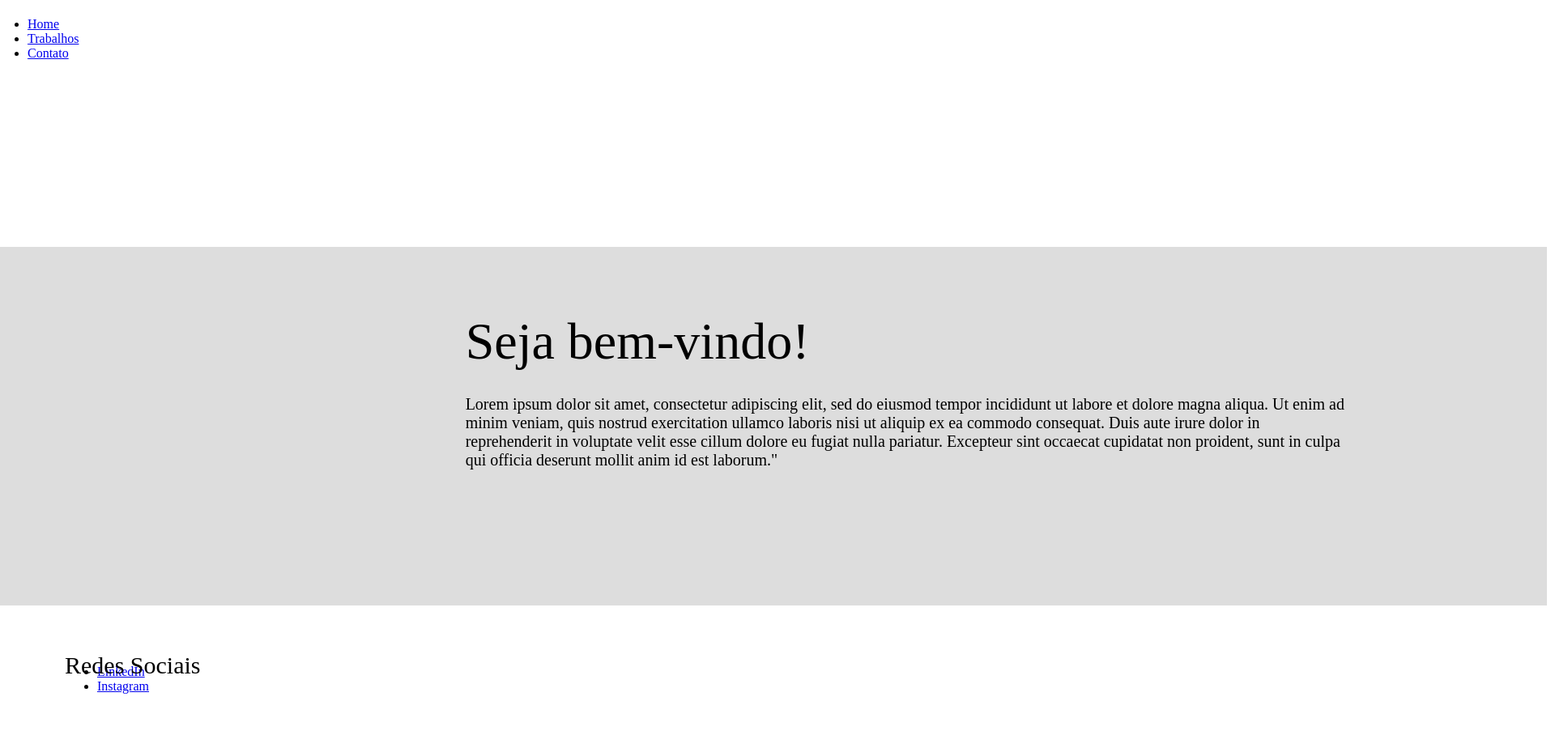
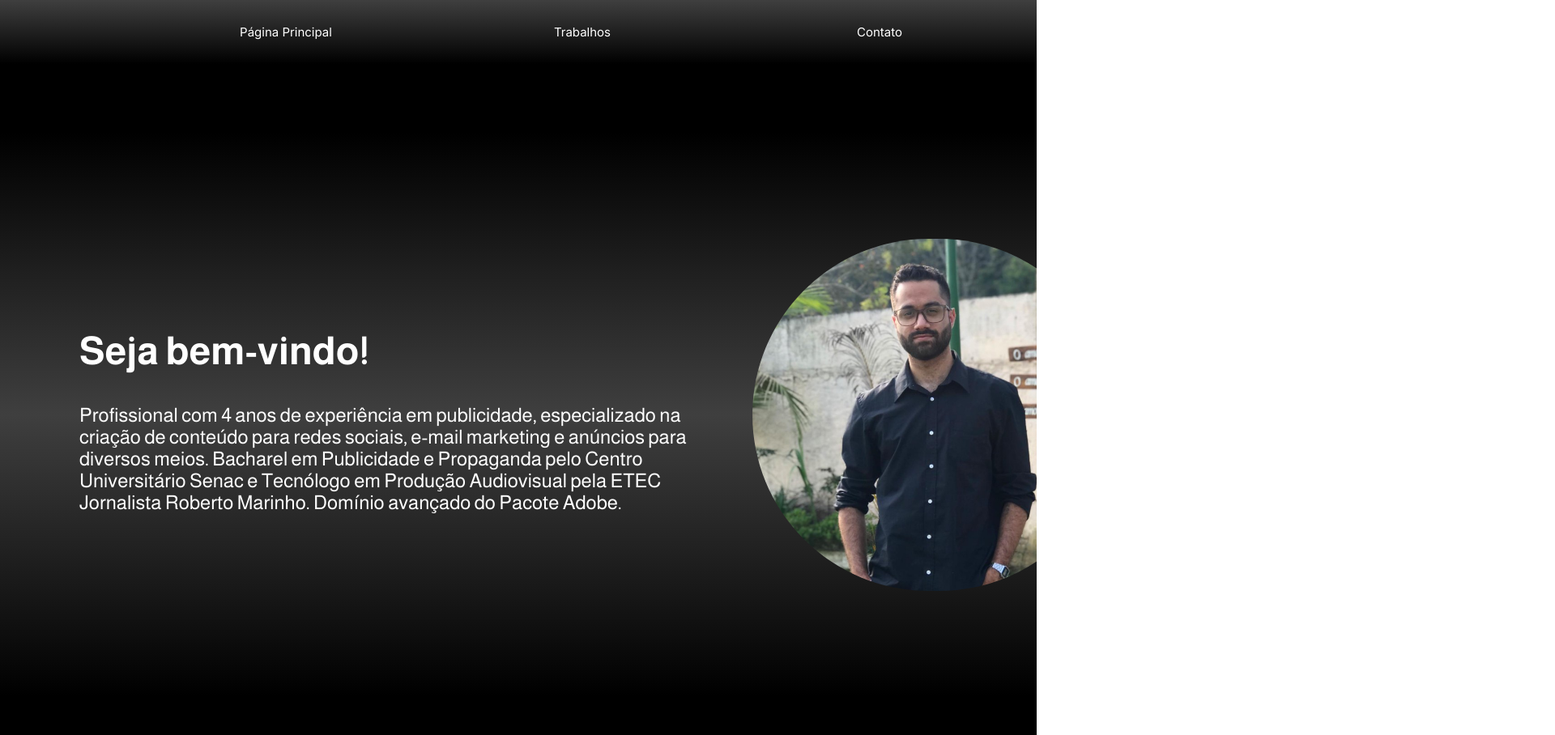
Before and after one commit to rodrigoviana96/ProjetoFinal-Coderhouse, a plain HTML site: page index.html in a window 1280 px wide. Shown: the top 908 px of the page at 81% size, 1920 px wide, since content can reach past the window. Drawn offline with Linux system fonts and the light colour scheme; files whose address does not match are found by name.

Commit message:
atualizações
Atualizações

```diff
--- /dev/null
+++ b/global.css
@@ -0,0 +1,4 @@
+body {
+    margin: 0;
+    line-height: normal;
+    }
--- a/index.html
+++ b/index.html
@@ -1,50 +1,32 @@
 <!DOCTYPE html>
-<html lang="pt-BR">
-    <meta charset="UTF-8">
-    <meta name="viewport" content="width=device-width, initial-scale=1.0">
-    <link rel="stylesheet" href="index.css">
+<html>
+<head>
+  	<meta charset="utf-8">
+  	<meta name="viewport" content="width=device-width, initial-scale=1, shrink-to-fit=no">
+  	<link rel="stylesheet"  href = style.css />
+    <link rel="stylesheet" href = global.css />
+  	<link rel="stylesheet" href="https://fonts.googleapis.com/css2?family=Inter:wght@400&display=swap" />
+  	<link rel="stylesheet" href="https://fonts.googleapis.com/css2?family=Almarai:wght@400;700&display=swap" />
 
-<head>
 
-<title>
- Portfólio - Rodrigo Viana
-</title>
 
 </head>
+<body>
 
-<body>
-  <div class="PaginaInicial" style="width: 100%; height: 100%; position: relative; background: white">
-    <div class="Header" style="width: 1934px; height: 245.57px; left: -14px; top: -3px; position: absolute">
-      <div class="PaginaInicial" style="width: 100%; height: 100%; position: relative; background: white">
+  	<div class="home-page">
+        <div class="home-page-child">
+        </div>
+    		<div class="home-page-item">
+    		</div>
+    		<div class="home-page-inner">
+    		</div>
+    		<div class="pgina-principal">Página Principal</div>
+    		<div class="trabalhos" id="trabalhosText">Trabalhos</div>
+    		<div class="contato" id="contatoText">Contato</div>
+    		<b class="seja-bem-vindo">Seja bem-vindo!</b>
+    		<div class="profissional-com-4">Profissional com 4 anos de experiência em publicidade, especializado na criação de conteúdo para redes sociais, e-mail marketing e anúncios para diversos meios. Bacharel em Publicidade e Propaganda pelo Centro Universitário Senac e Tecnólogo em Produção Audiovisual pela ETEC Jornalista Roberto Marinho. Domínio avançado do Pacote Adobe.</div>
+    		<img class="icon" alt="" src="/Users/rodrigoviana/Desktop/ProjetoFinal-Coderhouse/img/1660683640835.jpeg">
 
-        <section id="NAVBAR">
-          <div class="Header">
-
-           <nav>
-					<ul>
-						<li><a href="index.html">Home</a></li>
-						<li><a href="trabalhos.html">Trabalhos</a></li>
-						<li><a href="contato.html">Contato</a></li>
-					</ul>
-				</nav>
-
-        </div>
-        </section>
-
-        <section>
-        </div>
-          <div class="QuemSouEu" style="width: 1930.02px; height: 443.35px; left: -14px; top: 300px; position: absolute">
-            <div class="Rectangle" style="width: 1930.02px; height: 443.35px; left: 0px; top: 0px; position: absolute; background: rgba(121, 121, 121, 0.25)"></div>
-            <div class="Nome" style="width: 655.73px; height: 84.95px; left: 594.67px; top: 79.64px; position: absolute; color: black; font-size: 64px; font-family: Just Another Hand; font-weight: 400; word-wrap: break-word">Seja bem-vindo!</div>
-            <div class="Introdução" style="width: 1087.13px; height: 187.16px; left: 594.67px; top: 183.18px; position: absolute; color: black; font-size: 20px; font-family: Merge One; font-weight: 400; word-wrap: break-word">Lorem ipsum dolor sit amet, consectetur adipiscing elit, sed do eiusmod tempor incididunt ut labore et dolore magna aliqua. Ut enim ad minim veniam, quis nostrud exercitation ullamco laboris nisi ut aliquip ex ea commodo consequat. Duis aute irure dolor in reprehenderit in voluptate velit esse cillum dolore eu fugiat nulla pariatur. Excepteur sint occaecat cupidatat non proident, sunt in culpa qui officia deserunt mollit anim id est laborum."</div>
-
-        </section>
-        <div class="SigaNasRedes" style="width: 700px; height: 10px; left: 100px; top: 500px; position: absolute">
-            <div class="SigaNasRedes" style="width: 700px; height: 100px; left: 0px; top: 0px; right: 0px; bottom: 100px; position: absolute; color: #000000; font-size: 30px; font-family: Jua; font-weight: 400; word-wrap: break-word">Redes Sociais</div>
-            <ul>
-              <li><a href="linkedin.html">LinkedIn</a></li>
-						<li><a href="instagram.html">Instagram</a></li>
-            </ul>
-        </div>
-      </section>
-</body>
+  	</div>
+  	</body>
+</html>
--- /dev/null
+++ b/style.css
@@ -0,0 +1,99 @@
+.home-page-child {
+   position: absolute;
+   display: flex;
+   background-color: #000;
+   width: 1467px;
+   height: 1603px;
+   }
+.home-page-item {
+   position: absolute;
+   top: 0px;
+   left: 0px;
+   background: linear-gradient(180deg, #3f3f3f, #000);
+   width: 1463px;
+   height: 79px;
+}
+.home-page-inner {
+   position: absolute;
+   top: 164px;
+   left: calc(50% - 720px);
+   background: linear-gradient(0deg, #000, #3f3f3f 50%, #000);
+   width: 1463px;
+   height: 696px;
+}
+.pgina-principal {
+   position: absolute;
+   top: 20px;
+   left: 232px;
+   display: flex;
+   align-items: center;
+   justify-content: center;
+   width: 242px;
+   height: 39px;
+}
+.trabalhos {
+   position: absolute;
+   top: 20px;
+   left: 598px;
+   display: flex;
+   align-items: center;
+   justify-content: center;
+   width: 242px;
+   height: 39px;
+   cursor: pointer;
+}
+.contato {
+   position: absolute;
+   top: 20px;
+   left: 965px;
+   display: flex;
+   align-items: center;
+   justify-content: center;
+   width: 242px;
+   height: 39px;
+   cursor: pointer;
+}
+.seja-bem-vindo {
+   position: absolute;
+   top: 390px;
+   left: 98px;
+   font-size: 48px;
+   display: flex;
+   font-family: Almarai;
+   text-align: left;
+   align-items: center;
+   width: 399px;
+   height: 87px;
+}
+.profissional-com-4 {
+   position: absolute;
+   top: 499px;
+   left: 98px;
+   font-size: 24px;
+   font-family: Almarai;
+   text-align: left;
+   display: flex;
+   align-items: center;
+   width: 752px;
+   height: 135px;
+}
+.icon {
+   position: absolute;
+   top: 295px;
+   left: 929px;
+   border-radius: 400px;
+   width: 448px;
+   height: 435px;
+   object-fit: cover;
+}
+.home-page {
+   width: 100%;
+   position: relative;
+   background-color: #fff;
+   height: 1024px;
+   overflow: hidden;
+   text-align: center;
+   font-size: 15px;
+   color: #fff;
+   font-family: Inter;
+}
```
Also changed, not shown: img/1660683640835.jpeg (added), 1 other file.
